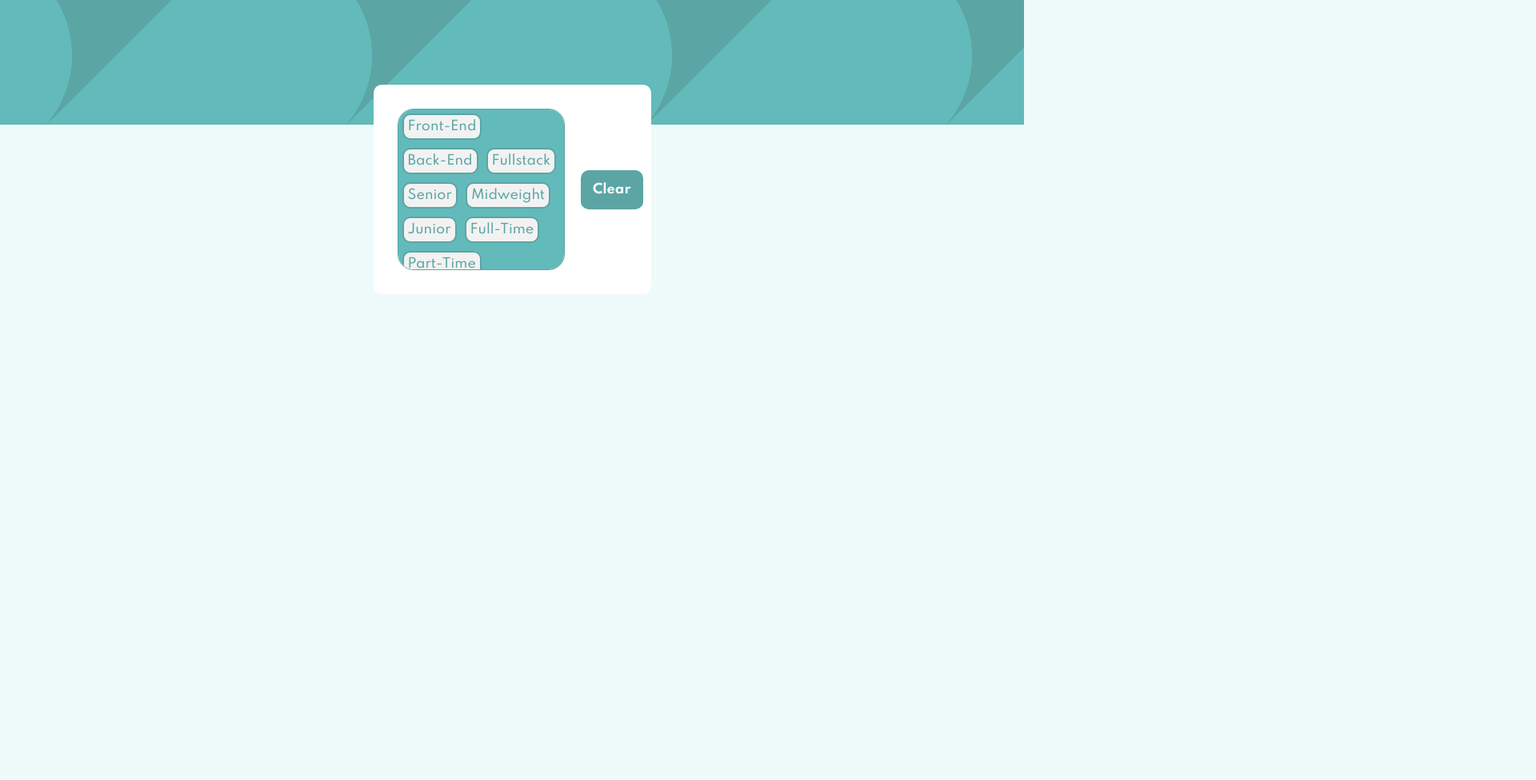
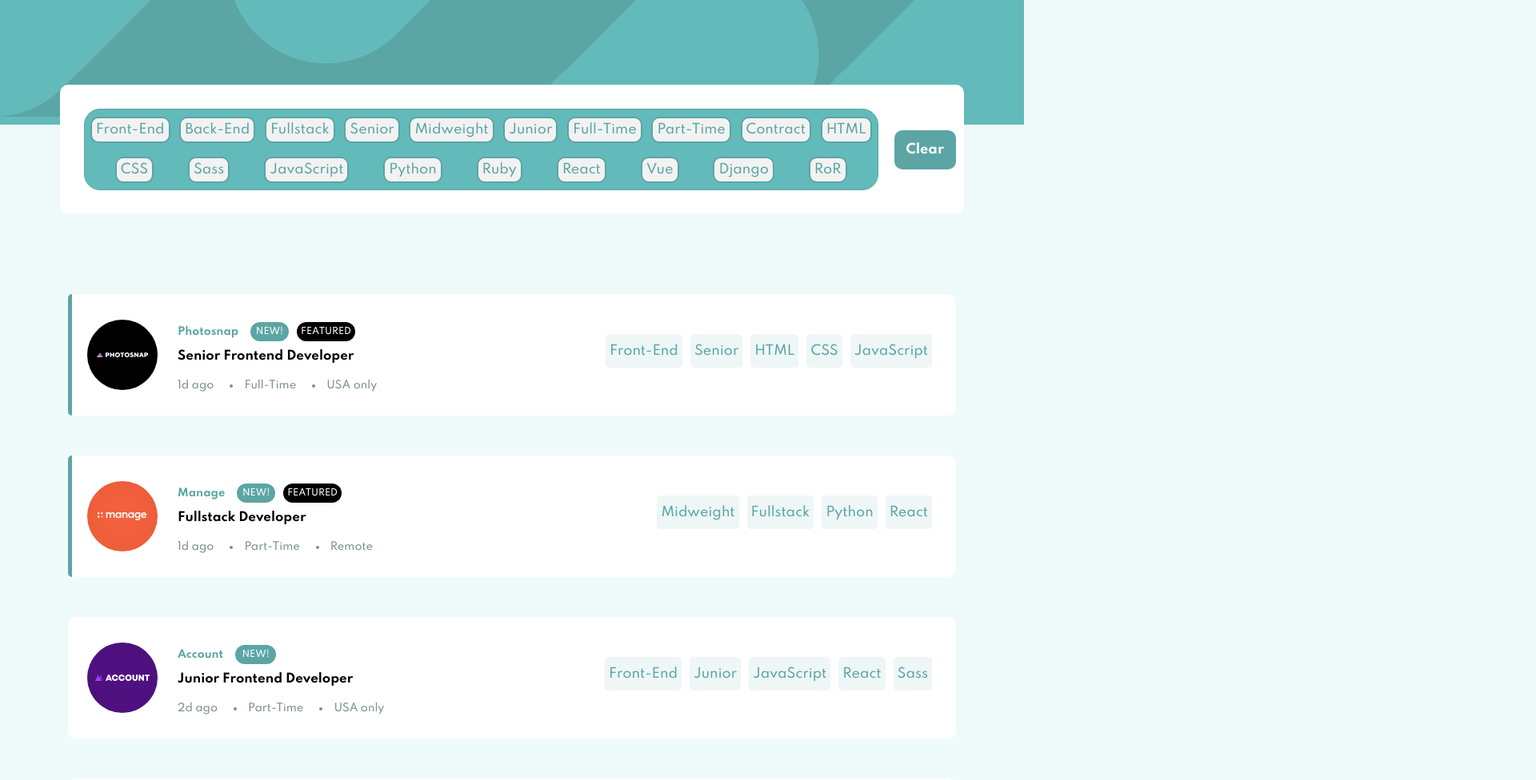
Before and after one commit to Yintii/job-listings, a React (Create React App) app: page / in a window 1280 px wide. Shown: the top 976 px of the page at 80% size, 1920 px wide, since content can reach past the window. Before the commit the page ends 800 px from the top, so only its background shows below. Built offline with nearby package versions, Linux system fonts and the light colour scheme.

Commit message:
Finshed, but filtering works backwards still...

```diff
--- a/src/filter.css
+++ b/src/filter.css
@@ -11,11 +11,7 @@
   border-radius: 10px;
   display:flex;
 }
-#filters{
-  display:flex;
-  flex-flow:row wrap;
-  justify-content: space-around;
-}
+
 ul{
   background-color: #63BABA;
   list-style: none;
@@ -75,3 +71,14 @@ li:hover{
   background-color: #5CA5A5;
   border-radius: 10px;
 }
+@media (min-width: 415px){
+  #filter{
+    width:1110px;
+  }
+  ul{
+    height:100px;
+    justify-content: space-evenly;
+    overflow: none;
+    scrollbar-width:none;
+  }
+}
--- a/src/header.css
+++ b/src/header.css
@@ -4,3 +4,9 @@
   background-image: url(./images/bg-header-mobile.svg);
   background-color: #5CA5A5;
 }
+@media (min-width:415px){
+  #Header{
+    background-image: url(./images/bg-header-desktop.svg);
+    background-size:100%;
+  }
+}
--- a/src/job.css
+++ b/src/job.css
@@ -1,7 +1,6 @@
 .job-listing{
   position:relative;
   width:327px;
-  margin:auto;
   margin:50px auto;
   background-color: white;
   border-radius: 10px;
@@ -50,6 +49,9 @@ div.job-listing > img {
   margin-right:10px;
 }
 div.job-listing:last-child > div:nth-child(2) > div:nth-child(1) > div:nth-child(1){
+  width:auto;
+}
+#Listings > div:nth-child(10) > div:nth-child(1) > div:nth-child(2) > div:nth-child(1) > div:nth-child(1){
   width:100vw;
 }
 .specialDetails{
@@ -98,3 +100,29 @@ div.job-listing:last-child > div:nth-child(2) > div:nth-child(1) > div:nth-child
 .sub-details > li:first-child{
   list-style: none;
 }
+
+@media (min-width: 415px){
+    .job-listing{
+      width:1110px;
+      display:flex;
+      flex-flow:row nowrap;
+      align-items: center
+    }
+    .stylishline{
+      display:none;
+    }
+    div.job-listing:last-child > div:nth-child(2) > div:nth-child(1) > div:nth-child(1){
+      width:unset;
+    }
+    div.job-listing > img {
+      position:relative;
+      width:88px;height:88px;
+      top:0;
+    }
+    .details{
+      display:flex;
+      flex-flow:column nowrap;
+      margin:0px auto 20px 25px;
+    }
+
+}
--- a/src/job.js
+++ b/src/job.js
@@ -10,6 +10,7 @@ class Job extends React.Component{
   render(){
     const specialDetails = this.props.specialDetails;
     const reqs = this.props.requisites;
+    const workT = this.props.workTime;
     const filters = this.props.filter;
     const specialItems = specialDetails.map((specialDetail)=>
       <div key={specialDetail.toString()} className="specialDetail">
@@ -18,14 +19,18 @@ class Job extends React.Component{
         </div>
       </div>
     );
+    //this technically is working just not the way I want it to
+    //it is removing the items that are filtered instead of filtering
+    //out the unrelated items
     const hasFilters = (function(){
       for(let i = 0; i<reqs.length;i++){
+        console.log(`Current search for ${reqs[i]}`);
         for(let ii = 0; ii<filters.length;ii++){
-          if(filters[ii] === reqs[i]){
+          let match = filters.find(element => element == reqs[i])
+          let match2 = filters.find(element => element == workT);
+          if(match || match2){
             return true;
-        }else{
-          return false;
-        }
+          }
       }
     }
     })();
@@ -33,7 +38,7 @@ class Job extends React.Component{
 
   return (
     <div>
-      {hasFilters &&
+    {!hasFilters &&
       <div className="job-listing">
         {specialItems.length > 1 &&
           <div className="stylishline2"></div>
--- a/src/listings.js
+++ b/src/listings.js
@@ -27,7 +27,7 @@ function Listings(props){
          specialDetails={["New!","Featured"]}
          position={"Senior Frontend Developer"}
          age={"1d ago"}
-         workTime={"Full Time"}
+         workTime={"Full-Time"}
          jobLocation={"USA only"}
          requisites={['Front-End','Senior','HTML','CSS','JavaScript']}
          filter={props.filtration_items}
@@ -39,7 +39,7 @@ function Listings(props){
          specialDetails={["New!","Featured"]}
          position={"Fullstack Developer"}
          age={"1d ago"}
-         workTime={"Part Time"}
+         workTime={"Part-Time"}
          jobLocation={"Remote"}
          requisites={['Midweight','Fullstack','Python', 'React']}
          filter={props.filtration_items}
@@ -51,7 +51,7 @@ function Listings(props){
         specialDetails={["New!"]}
         position={"Junior Frontend Developer"}
         age={"2d ago"}
-        workTime={"Part Time"}
+        workTime={"Part-Time"}
         jobLocation={"USA only"}
         requisites={['Front-End','Junior','JavaScript', 'React', 'Sass']}
         filter={props.filtration_items}
@@ -75,7 +75,7 @@ function Listings(props){
         specialDetails={[]}
         position={"Software Engineer"}
         age={"1w ago"}
-        workTime={"Full Time"}
+        workTime={"Full-Time"}
         jobLocation={"Worldwide"}
         requisites={['Fullstack','Midweight','JavaScript','Ruby','Sass']}
         filter={props.filtration_items}
@@ -87,7 +87,7 @@ function Listings(props){
         specialDetails={[]}
         position={"Junior Backend Developer"}
         age={"2w ago"}
-        workTime={"Full Time"}
+        workTime={"Full-Time"}
         jobLocation={"UK only"}
         requisites={['Junior','Back-End','Ruby','RoR']}
         filter={props.filtration_items}
@@ -99,7 +99,7 @@ function Listings(props){
         specialDetails={[]}
         position={"Junior Developer"}
         age={"2w ago"}
-        workTime={"Full Time"}
+        workTime={"Full-Time"}
         jobLocation={"Worldwide"}
         requisites={['Front-End','Junior','JavaScript', 'Sass']}
         filter={props.filtration_items}
@@ -111,7 +111,7 @@ function Listings(props){
         specialDetails={[]}
         position={"Junior Frontend Developer"}
         age={"2w ago"}
-        workTime={"Full Time"}
+        workTime={"Full-Time"}
         jobLocation={"USA only"}
         requisites={['Junior','Front-End','JavaScript', 'Vue', 'Sass']}
         filter={props.filtration_items}
@@ -123,7 +123,7 @@ function Listings(props){
         specialDetails={[]}
         position={"FullStack Engineer"}
         age={"3w ago"}
-        workTime={"Full Time"}
+        workTime={"Full-Time"}
         jobLocation={"Worldwide"}
         role={"Fullstack"}
         roleLevel={"Midweight"}
@@ -137,7 +137,7 @@ function Listings(props){
         specialDetails={[]}
         position={"Front-end Dev"}
         age={"1mo ago"}
-        workTime={"Part Time"}
+        workTime={"Part-Time"}
         jobLocation={"Worldwide"}
         requisites={['Frontend','Junior','JavaScript', 'React', 'Sass']}
         filter={props.filtration_items}
--- a/src/requirements.css
+++ b/src/requirements.css
@@ -15,3 +15,8 @@
   align-self: center;
   color:#5CA5A5;
 }
+@media (min-width:415px){
+  .requirements{
+    flex-flow:row nowrap;
+  }
+}
```
